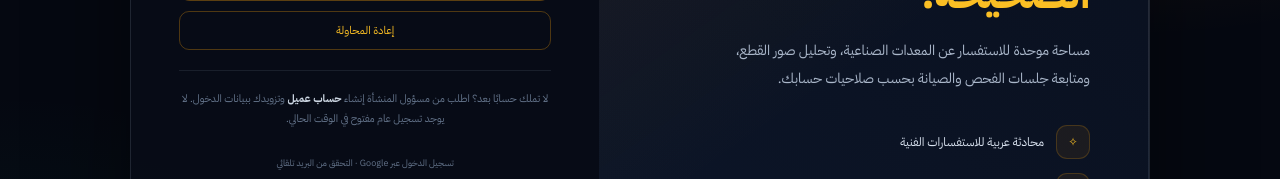
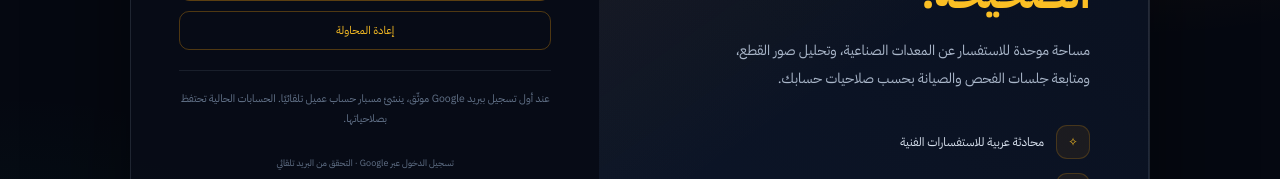
Before and after one commit to Alooosh123/Masbar, a React (Vite) app in the folder web/: page / in a window 1280 px wide. Shown: the part 420-599 px from the top of the page. Built offline with nearby package versions, Linux system fonts and the light colour scheme; no server answers.

Commit message:
Update Google self-registration copy

```diff
--- a/web/src/components/AuthGate.tsx
+++ b/web/src/components/AuthGate.tsx
@@ -247,8 +247,7 @@ export function AuthGate({ children }: Props) {
             </div>
           )}
           <p className="auth-account-help">
-            لا تملك حسابًا بعد؟ اطلب من مسؤول المنشأة إنشاء <strong>حساب عميل</strong> وتزويدك ببيانات الدخول.
-            لا يوجد تسجيل عام مفتوح في الوقت الحالي.
+            عند أول تسجيل ببريد Google موثّق، ينشئ مسبار حساب عميل تلقائيًا. الحسابات الحالية تحتفظ بصلاحياتها.
           </p>
           <p className="auth-form-foot">
             تسجيل الدخول عبر Google · التحقق من البريد تلقائي
```
